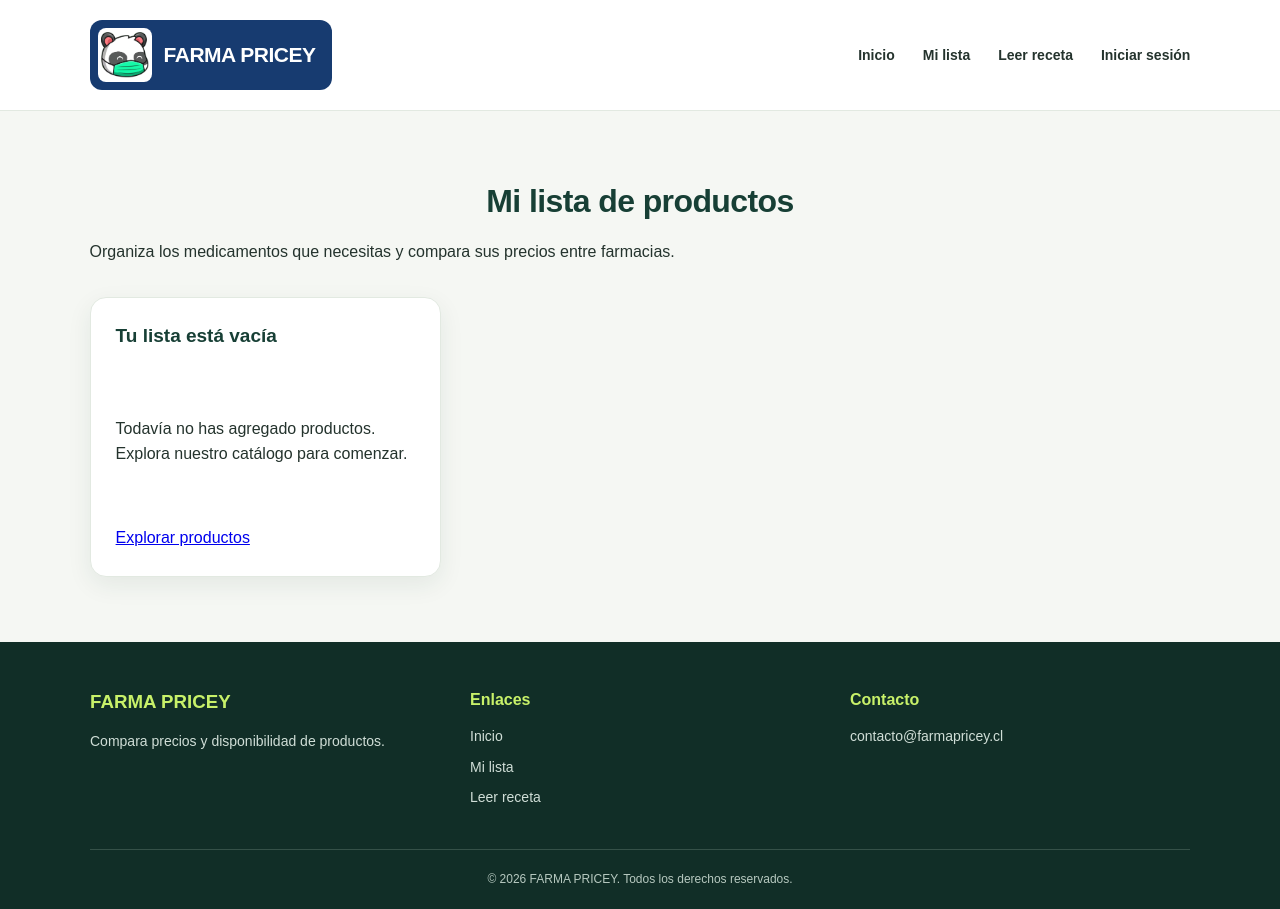
After one commit to basto115/Pagina-Pricey, a Django app: page /mi-lista/ in a window 1280 px wide. The commit adds this page. Run offline with Django 5.2, Linux system fonts and the light colour scheme.

Commit message:
html y funciones para lista (algunas)

```diff
--- a/farmacia/templates/inicio.html
+++ b/farmacia/templates/inicio.html
@@ -25,6 +25,7 @@
         <a href="{% url 'inicio' %}">Inicio</a>
         <a href="#farmacias">Farmacias</a>
         <a href="{% url 'leer_receta' %}">Leer receta</a>
+        <a href="{% url 'ver_lista' %}">Mi lista</a>
         <a href="{% url 'login' %}">Iniciar sesión</a>
     </nav>
 </header>
--- /dev/null
+++ b/farmacia/templates/lista_medicamentos.html
@@ -0,0 +1,138 @@
+{% load static %}
+
+<!DOCTYPE html>
+<html lang="es">
+<head>
+    <meta charset="UTF-8">
+    <meta name="viewport" content="width=device-width, initial-scale=1.0">
+    <meta name="referrer" content="strict-origin-when-cross-origin">
+    <title>Mi lista | FARMA PRICEY</title>
+    <link rel="stylesheet" href="{% static 'farmacia/css/estilo.css' %}">
+</head>
+
+<body>
+<header>
+    <div class="logo">
+        <a href="{% url 'inicio' %}" class="logo-enlace">
+            <img src="{% static 'farmacia/img/pandaloool.png' %}"
+                 alt="Pandita de FARMA PRICEY" class="logo-imagen">
+            <span>FARMA PRICEY</span>
+        </a>
+    </div>
+
+    <nav>
+        <a href="{% url 'inicio' %}">Inicio</a>
+        <a href="{% url 'ver_lista' %}">Mi lista</a>
+        <a href="{% url 'leer_receta' %}">Leer receta</a>
+        <a href="{% url 'login' %}">Iniciar sesión</a>
+</header>
+
+<main>
+    <section class="populares">
+        <h2>Mi lista de productos</h2>
+
+        <p>
+            Organiza los medicamentos que necesitas y compara sus precios entre farmacias.
+        </p>
+
+        <div class="medicamentos">
+            {% for item in items %}
+                <article class="medicamento">
+
+                    <h3>{{ items.producto.nombre}}</h3>
+
+                    {% if item.producto.presentacion %}
+                        <p>
+                            <strong>Presentación:</strong>
+                            {{ item.producto.presentacion }}
+                        </p>
+                    {% endif %}
+
+                    {% if item.producto.laboratorio %}
+                        <p>
+                            <strong>Laboratorio:</strong>
+                            {{ item.producto.laboratorio }}
+                        </p>
+                    {% endif %}
+
+                    <p>
+                        <strong>Cantidad:</strong>
+                        {{ item.cantidad }}
+                    </p>
+
+                    <h4>Precios por farmacia</h4>
+
+                    {% with precios=item.producto.precios.all %}
+                        {% if precios %}
+                            <ul>
+                                {% for precio in precios %}
+                                    <li>
+                                        <strong> {{ precio.farmacia.nombre }} </strong>
+                                        ${{ precio.precio|floatformat:0 }}
+
+                                        {% if not precio.disponible %}
+                                            - Sin disponibilidad confirmada
+                                        {% endif %}
+
+                                        {% if precio.url_producto %}
+                                            <a href="{{ precio.url_producto }}"
+                                                target="_blank"
+                                                rel="noopener noreferrer">
+                                                Ver producto
+                                            </a>
+                                        {% endif %}
+
+                                    </li>
+                                {% endfor %}
+                            </ul>
+                        {% else %}
+                            <p>No hay precios registrados.</p>
+                        {% endif %}
+                    {% endwith %}
+                </article>
+
+            {% empty %}
+                <article class="medicamento">
+                    <h3>Tu lista está vacía</h3>
+                    <p>
+                        Todavía no has agregado productos.
+                        Explora nuestro catálogo para comenzar.
+                    </p>
+                    <a href="{% url 'inicio' %}" class="btn-mediamento">
+                        Explorar productos
+                    </a>
+
+                </article>
+            {% endfor %}
+        </div>
+
+    </section>
+</main>
+
+<footer>
+    <div class="footer-contenido">
+        <div>
+            <h3>FARMA PRICEY</h3>
+            <p>Compara precios y disponibilidad de productos.</p>
+        </div>
+
+        <div>
+            <h4>Enlaces</h4>
+            <a href="{% url 'inicio' %}">Inicio</a>
+            <a href="{% url 'ver_lista' %}">Mi lista</a>
+            <a href="{% url 'leer_receta' %}">Leer receta</a>
+        </div>
+
+        <div>
+            <h4>Contacto</h4>
+            <p>contacto@farmapricey.cl</p>
+        </div>
+    </div>
+
+    <div class="footer-bottom">
+        <p>&copy; 2026 FARMA PRICEY. Todos los derechos reservados.</p>
+    </div>
+</footer>
+
+</body>
+</html>
--- a/farmacia/urls.py
+++ b/farmacia/urls.py
@@ -32,5 +32,6 @@ urlpatterns = [
         name='api_medicamentos'
     ),
 
-    path("leer-receta/", views.leer_receta, name="leer_receta"),
+    path('leer-receta/', views.leer_receta, name='leer_receta'),
+    path('mi-lista/', views.ver_lista, name='ver_lista'),
 ]
--- a/farmacia/views.py
+++ b/farmacia/views.py
@@ -1,8 +1,9 @@
-from django.shortcuts import render, get_object_or_404
+from django.shortcuts import render, get_object_or_404, redirect
 from django.db.models import Q, Prefetch
 from django.http import JsonResponse
-from django.views.decorators.http import require_GET, require_http_methods
+from django.views.decorators.http import require_GET, require_http_methods, require_POST
 from django.core.paginator import Paginator
+from django.contrib import messages
 
 import re
 import unicodedata
@@ -567,3 +568,45 @@ def leer_receta(request):
     contexto["farmacias_mapa"] = list(farmacias_mapa.values())
 
     return render(request, "leer_receta.html", contexto)
+
+#lista de producto (no es un carrito)
+@require_POST
+def agregar_a_lista(request, producto_id):
+    producto = get_object_or_404(Producto, id=producto_id)
+    lista = request.session.get("lista_medicamentos", {})
+
+    producto_id = str(producto.id)
+
+    cantidad_actual = lista.get(producto_id, 0)
+    lista[producto_id] = cantidad_actual + 1
+
+    request.session["lista_medicamentos"] = lista
+
+    messages.success(request, f"{producto.nombre} se agregó a tu lista")
+
+    return redirect(request.META.get("HTTP_REFERER", "inicio"))
+
+#para ver la lista... por eso se llama ver_lista...
+def ver_lista(request):
+    lista = request.session.get("lista_medicamentos", {})
+
+    productos = Producto.objects.filter(
+        id__in=lista.keys()
+    ).prefetch_related(
+        Prefetch(
+            "precios",
+            queryset=Precio.objects.select_related(
+                "farmacia"
+            ).order_by("precio")
+        )
+    )
+
+    items = []
+
+    for producto in productos:
+        items.append({
+            "producto": producto,
+            "cantidad": lista.get(str(producto.id), 1),
+        })
+
+    return render(request, "lista_medicamentos.html", {"items": items,})
```
